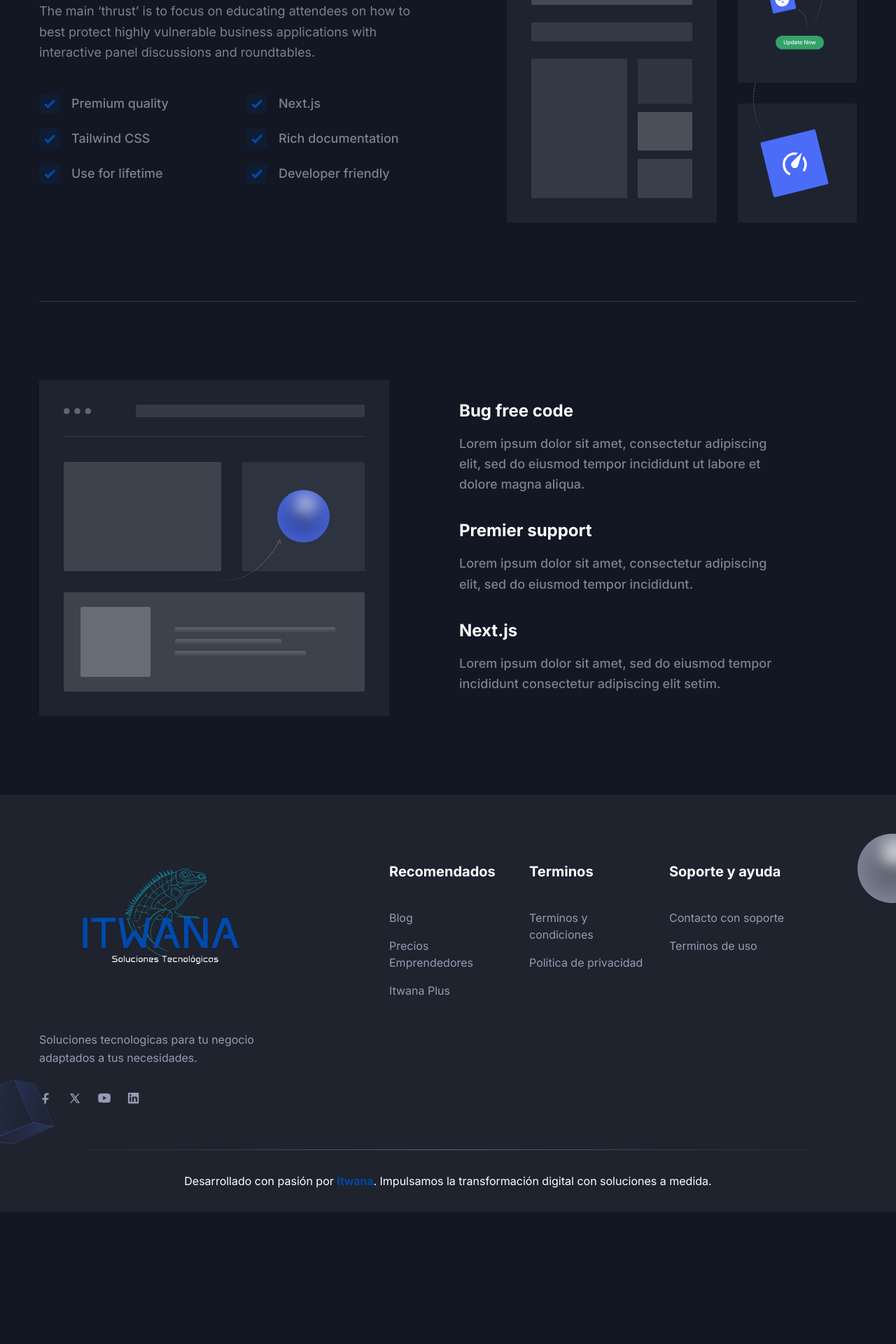
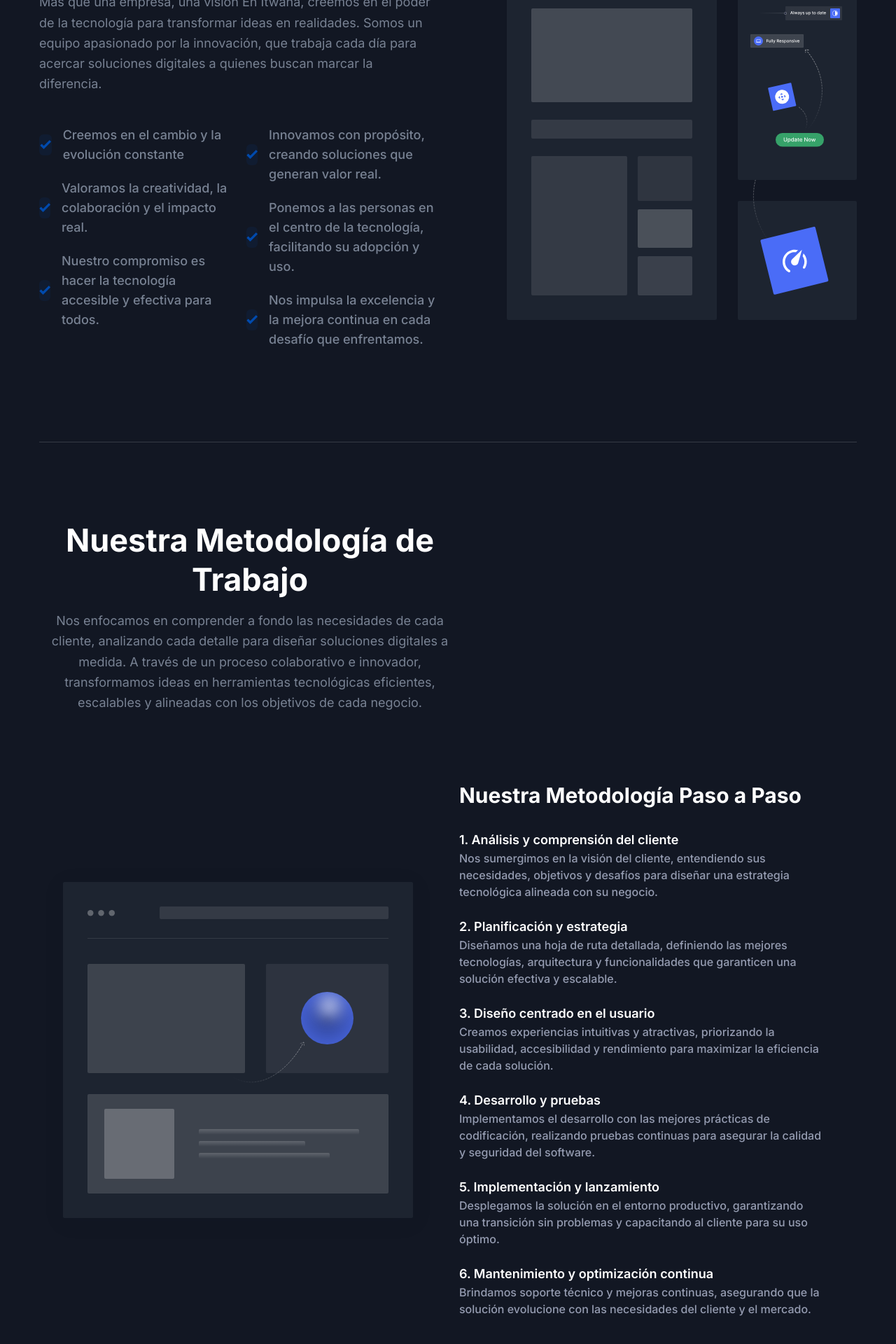
Before and after one commit to Itwana-Dev/itwana, a Next.js app: page /about in a window 1280 px wide. Shown: the part 580-2500 px from the top of the page at 70% size. Before the commit the page ends 2311 px from the top, so only its background shows below. Built offline with nearby package versions, Linux system fonts and the light colour scheme.

Commit message:
Mejoras al quienes somos

```diff
--- a/src/app/about/page.tsx
+++ b/src/app/about/page.tsx
@@ -5,8 +5,8 @@ import Breadcrumb from "@/components/Common/Breadcrumb";
 import { Metadata } from "next";
 
 export const metadata: Metadata = {
-  title: "About Page | Free Next.js Template for Startup and SaaS",
-  description: "This is About Page for Startup Nextjs Template",
+  title: "Itwana Soluciones",
+  description: "Desarrollo de software",
   // other metadata
 };
 
@@ -14,8 +14,8 @@ const AboutPage = () => {
   return (
     <>
       <Breadcrumb
-        pageName="About Page"
-        description="Lorem ipsum dolor sit amet, consectetur adipiscing elit. In varius eros eget sapien consectetur ultrices. Ut quis dapibus libero."
+        pageName="Quienes somos"
+        description="En Itwana, somos un equipo de profesionales comprometidos con la innovación y el desarrollo tecnológico. Nuestra misión es acercar la tecnología a emprendedores, empresarios y visionarios, brindándoles soluciones de vanguardia para convertir sus ideas en realidades escalables y de alto impacto."
       />
       <AboutSectionOne />
       <AboutSectionTwo />
--- a/src/components/About/AboutSectionOne.tsx
+++ b/src/components/About/AboutSectionOne.tsx
@@ -24,8 +24,9 @@ const AboutSectionOne = () => {
           <div className="-mx-4 flex flex-wrap items-center">
             <div className="w-full px-4 lg:w-1/2">
               <SectionTitle
-                title="Crafted for Startup, SaaS and Business Sites."
-                paragraph="The main ‘thrust’ is to focus on educating attendees on how to best protect highly vulnerable business applications with interactive panel discussions and roundtables."
+                title="Identidad y Propósito"
+                paragraph="Más que una empresa, una visión
+En Itwana, creemos en el poder de la tecnología para transformar ideas en realidades. Somos un equipo apasionado por la innovación, que trabaja cada día para acercar soluciones digitales a quienes buscan marcar la diferencia."
                 mb="44px"
               />
 
@@ -35,15 +36,15 @@ const AboutSectionOne = () => {
               >
                 <div className="mx-[-12px] flex flex-wrap">
                   <div className="w-full px-3 sm:w-1/2 lg:w-full xl:w-1/2">
-                    <List text="Premium quality" />
-                    <List text="Tailwind CSS" />
-                    <List text="Use for lifetime" />
+                    <List text="Creemos en el cambio y la evolución constante" />
+                    <List text="Valoramos la creatividad, la colaboración y el impacto real." />
+                    <List text="Nuestro compromiso es hacer la tecnología accesible y efectiva para todos." />
                   </div>
 
                   <div className="w-full px-3 sm:w-1/2 lg:w-full xl:w-1/2">
-                    <List text="Next.js" />
-                    <List text="Rich documentation" />
-                    <List text="Developer friendly" />
+                    <List text="Innovamos con propósito, creando soluciones que generan valor real." />
+                    <List text="Ponemos a las personas en el centro de la tecnología, facilitando su adopción y uso." />
+                    <List text=" Nos impulsa la excelencia y la mejora continua en cada desafío que enfrentamos." />
                   </div>
                 </div>
               </div>
--- a/src/components/About/AboutSectionTwo.tsx
+++ b/src/components/About/AboutSectionTwo.tsx
@@ -1,60 +1,114 @@
 import Image from "next/image";
+import SectionTitle from "../Common/SectionTitle";
 
 const AboutSectionTwo = () => {
   return (
-    <section className="py-16 md:py-20 lg:py-28">
+    <section className="py-20 md:py-24 lg:py-28">
       <div className="container">
-        <div className="-mx-4 flex flex-wrap items-center">
-          <div className="w-full px-4 lg:w-1/2">
+
+        {/* Título centrado arriba */}
+        <div className="w-full px-4 text-center mb-12 lg:mb-16">
+          <SectionTitle
+            title="Nuestra Metodología de Trabajo"
+            paragraph="Nos enfocamos en comprender a fondo las necesidades de cada cliente, analizando cada detalle para diseñar soluciones digitales a medida. A través de un proceso colaborativo e innovador, transformamos ideas en herramientas tecnológicas eficientes, escalables y alineadas con los objetivos de cada negocio."
+          />
+        </div>
+
+        <div className="flex flex-wrap items-center -mx-4">
+
+          {/* Contenedor de la imagen */}
+          <div className="w-full px-4 lg:w-1/2 flex justify-center">
             <div
-              className="relative mx-auto mb-12 aspect-[25/24] max-w-[500px] text-center lg:m-0"
+              className="relative w-full max-w-[500px] aspect-[25/24]"
               data-wow-delay=".15s"
             >
               <Image
                 src="/images/about/about-image-2.svg"
-                alt="about image"
+                alt="Sobre nosotros"
                 fill
-                className="drop-shadow-three dark:hidden dark:drop-shadow-none"
+                className="drop-shadow-three dark:hidden"
               />
               <Image
                 src="/images/about/about-image-2-dark.svg"
-                alt="about image"
+                alt="Sobre nosotros"
                 fill
-                className="hidden drop-shadow-three dark:block dark:drop-shadow-none"
+                className="hidden drop-shadow-three dark:block"
               />
             </div>
           </div>
+
+          {/* Contenedor de la metodología */}
           <div className="w-full px-4 lg:w-1/2">
-            <div className="max-w-[470px]">
-              <div className="mb-9">
-                <h3 className="mb-4 text-xl font-bold text-black dark:text-white sm:text-2xl lg:text-xl xl:text-2xl">
-                  Bug free code
+            <div className="max-w-[520px]">
+              <h3 className="mb-8 text-2xl font-bold text-black dark:text-white sm:text-3xl">
+                Nuestra Metodología Paso a Paso
               </h3>
-                <p className="text-base font-medium leading-relaxed text-body-color sm:text-lg sm:leading-relaxed">
-                  Lorem ipsum dolor sit amet, consectetur adipiscing elit, sed
-                  do eiusmod tempor incididunt ut labore et dolore magna aliqua.
+
+              {/* Lista de pasos */}
+              <div className="space-y-6">
+                <div>
+                  <h4 className="text-lg font-semibold text-black dark:text-white">
+                    1. Análisis y comprensión del cliente
+                  </h4>
+                  <p className="text-base font-medium text-body-color dark:text-body-color-dark">
+                    Nos sumergimos en la visión del cliente, entendiendo sus necesidades, objetivos y desafíos
+                    para diseñar una estrategia tecnológica alineada con su negocio.
                   </p>
                 </div>
-              <div className="mb-9">
-                <h3 className="mb-4 text-xl font-bold text-black dark:text-white sm:text-2xl lg:text-xl xl:text-2xl">
-                  Premier support
-                </h3>
-                <p className="text-base font-medium leading-relaxed text-body-color sm:text-lg sm:leading-relaxed">
-                  Lorem ipsum dolor sit amet, consectetur adipiscing elit, sed
-                  do eiusmod tempor incididunt.
+
+                <div>
+                  <h4 className="text-lg font-semibold text-black dark:text-white">
+                    2. Planificación y estrategia
+                  </h4>
+                  <p className="text-base font-medium text-body-color dark:text-body-color-dark">
+                    Diseñamos una hoja de ruta detallada, definiendo las mejores tecnologías, arquitectura y
+                    funcionalidades que garanticen una solución efectiva y escalable.
                   </p>
                 </div>
-              <div className="mb-1">
-                <h3 className="mb-4 text-xl font-bold text-black dark:text-white sm:text-2xl lg:text-xl xl:text-2xl">
-                  Next.js
-                </h3>
-                <p className="text-base font-medium leading-relaxed text-body-color sm:text-lg sm:leading-relaxed">
-                  Lorem ipsum dolor sit amet, sed do eiusmod tempor incididunt
-                  consectetur adipiscing elit setim.
+
+                <div>
+                  <h4 className="text-lg font-semibold text-black dark:text-white">
+                    3. Diseño centrado en el usuario
+                  </h4>
+                  <p className="text-base font-medium text-body-color dark:text-body-color-dark">
+                    Creamos experiencias intuitivas y atractivas, priorizando la usabilidad, accesibilidad y
+                    rendimiento para maximizar la eficiencia de cada solución.
+                  </p>
+                </div>
+
+                <div>
+                  <h4 className="text-lg font-semibold text-black dark:text-white">
+                    4. Desarrollo y pruebas
+                  </h4>
+                  <p className="text-base font-medium text-body-color dark:text-body-color-dark">
+                    Implementamos el desarrollo con las mejores prácticas de codificación, realizando pruebas
+                    continuas para asegurar la calidad y seguridad del software.
+                  </p>
+                </div>
+
+                <div>
+                  <h4 className="text-lg font-semibold text-black dark:text-white">
+                    5. Implementación y lanzamiento
+                  </h4>
+                  <p className="text-base font-medium text-body-color dark:text-body-color-dark">
+                    Desplegamos la solución en el entorno productivo, garantizando una transición sin problemas
+                    y capacitando al cliente para su uso óptimo.
+                  </p>
+                </div>
+
+                <div>
+                  <h4 className="text-lg font-semibold text-black dark:text-white">
+                    6. Mantenimiento y optimización continua
+                  </h4>
+                  <p className="text-base font-medium text-body-color dark:text-body-color-dark">
+                    Brindamos soporte técnico y mejoras continuas, asegurando que la solución evolucione con
+                    las necesidades del cliente y el mercado.
                   </p>
                 </div>
               </div>
             </div>
+          </div>
+
         </div>
       </div>
     </section>
```
Lines whose indentation alone changed are shown as unchanged.
